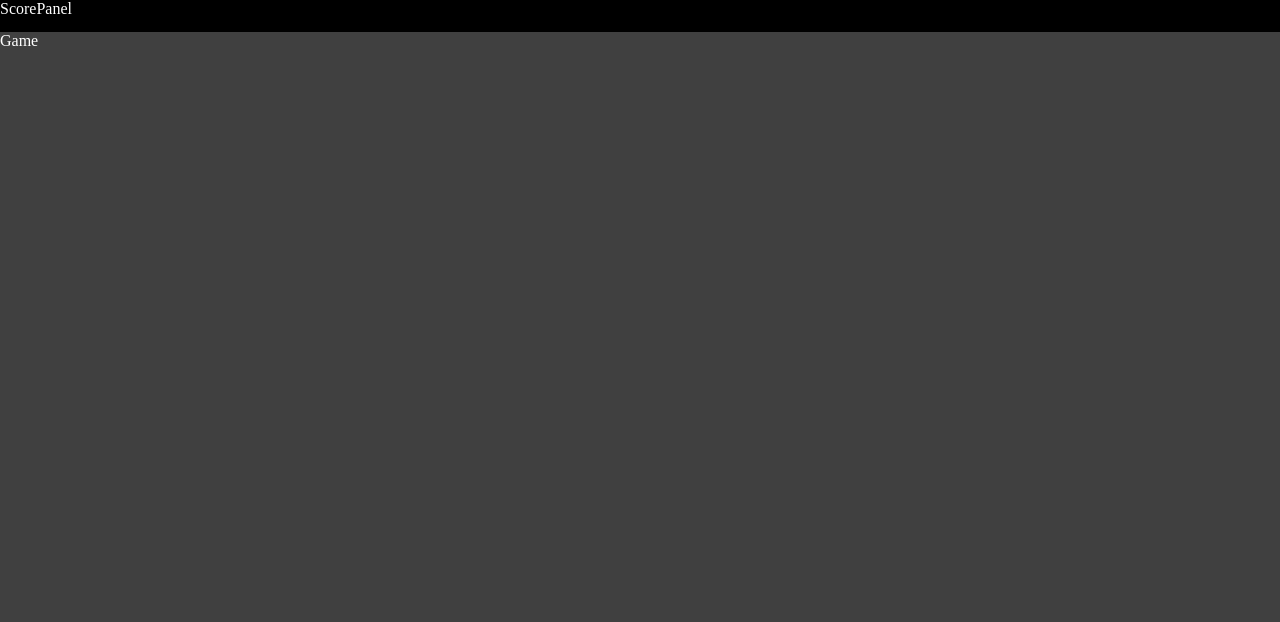
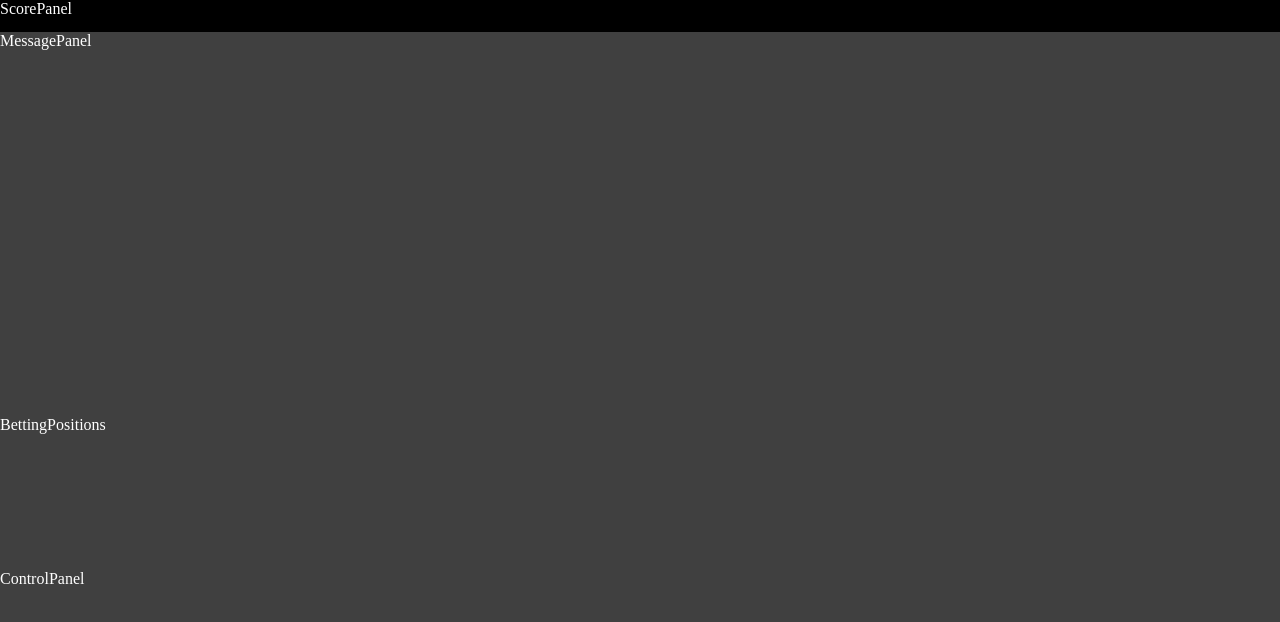
Before and after one commit to Nikolai-Iakushchenko/rock_paper_scissors, a React app: page / in a window 1280 px wide. Shown: the top 622 px of the page. Built offline with nearby package versions, Linux system fonts and the light colour scheme; the HTML template or start-up script is replaced by a standard one.

Commit message:
add BettinPositions, ControlPanel, and MessagePanel

```diff
--- /dev/null
+++ b/src/components/BettingPositions/BettingPositions.tsx
@@ -0,0 +1,7 @@
+import styles from "./BettngPositions.module.css";
+
+const BettingPositions = () => {
+  return <div className={styles.bettingPositions}>BettingPositions</div>;
+};
+
+export default BettingPositions;
--- /dev/null
+++ b/src/components/BettingPositions/BettngPositions.module.css
@@ -0,0 +1,3 @@
+.bettingPositions {
+  height: 20%;
+}
--- /dev/null
+++ b/src/components/ControlPanel/ControlPanel.module.css
@@ -0,0 +1,3 @@
+.controlPanel {
+  height: 30%;
+}
--- /dev/null
+++ b/src/components/ControlPanel/ControlPanel.tsx
@@ -0,0 +1,7 @@
+import styles from "./ControlPanel.module.css";
+
+const ControlPanel = () => {
+  return <div className={styles.controlPanel}>ControlPanel</div>;
+};
+
+export default ControlPanel;
--- a/src/components/Game/Game.tsx
+++ b/src/components/Game/Game.tsx
@@ -1,10 +1,15 @@
-import styles from "./Game.module.css"
+import styles from "./Game.module.css";
+import BettingPositions from "../BettingPositions/BettingPositions.tsx";
+import MessagePanel from "../MessagePanel/MessagePanel.tsx";
+import ControlPanel from "../ControlPanel/ControlPanel.tsx";
 
 const Game = () => {
   return (
-    <div className={styles.game}>
-      Game
-    </div>
+    <main className={styles.game}>
+      <MessagePanel />
+      <BettingPositions />
+      <ControlPanel />
+    </main>
   );
 };
 
--- /dev/null
+++ b/src/components/MessagePanel/MessagePanel.module.css
@@ -0,0 +1,3 @@
+.messagePanel {
+  height: 50%;
+}
--- /dev/null
+++ b/src/components/MessagePanel/MessagePanel.tsx
@@ -0,0 +1,7 @@
+import styles from "./MessagePanel.module.css";
+
+const MessagePanel = () => {
+  return <div className={styles.messagePanel}>MessagePanel</div>;
+};
+
+export default MessagePanel;
--- a/src/components/ScorePanel/ScorePanel.module.css
+++ b/src/components/ScorePanel/ScorePanel.module.css
@@ -1,5 +1,6 @@
 .scorePanel {
   height: 4vh;
+  min-height: 1.5rem;
   background-color: black;
   color: white;
 }
```
